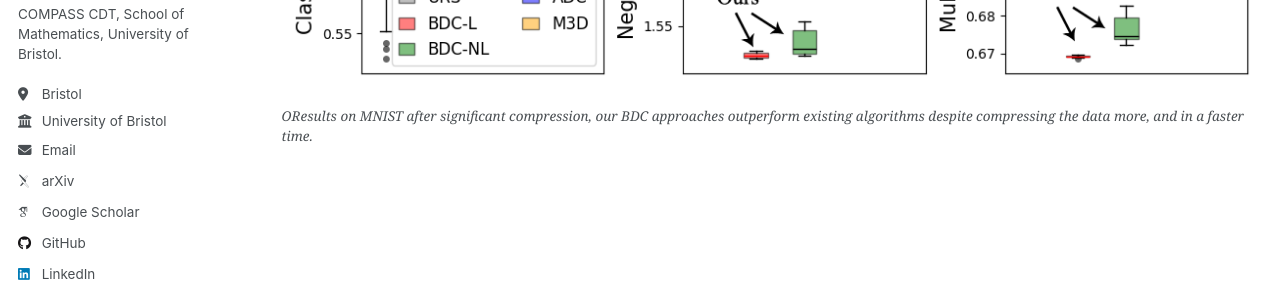
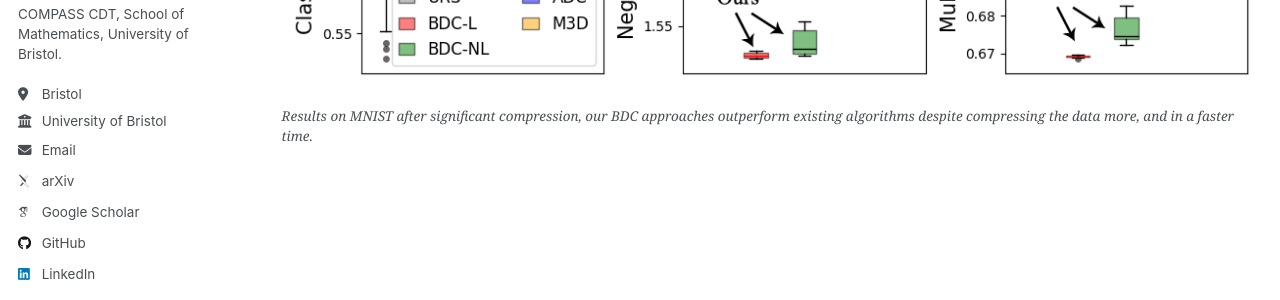
Before and after one commit to dominicjbroadbent/dominicjbroadbent.github.io, a Jekyll site: the page built from _pages/publications.md, in a window 1280 px wide and 900 px high, scrolled down 2534 px. Shown: the part 321-621 px from the top of the window. Built offline with Jekyll 4.4.1, drawn with Linux system fonts in a browser that asks for light colours; some web fonts are replaced; a script that is not in the unit is left out.

Commit message:
Update publications.md

```diff
--- a/_pages/publications.md
+++ b/_pages/publications.md
@@ -69,6 +69,6 @@ In this work, we further extend the concept of distribution compression, where o
        alt="Results on classification task."
        style="max-width:100%; height:auto;">
   <figcaption>
-    <em>OResults on MNIST after significant compression, our BDC approaches outperform existing algorithms despite compressing the data more, and in a faster time.</em>
+    <em>Results on MNIST after significant compression, our BDC approaches outperform existing algorithms despite compressing the data more, and in a faster time.</em>
   </figcaption>
 </figure>
```
